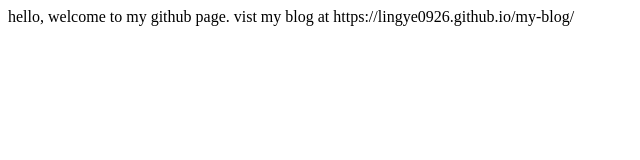
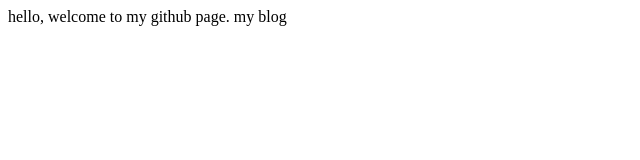
Before and after one commit to lingye0926/lingye0926.github.io, a plain HTML site: page index.html in a window 1280 px wide. Shown: the whole page, without its empty margins (0-640 px from the left). Drawn offline with Linux system fonts and the light colour scheme.

Commit message:
Update index.html
update

```diff
--- a/index.html
+++ b/index.html
@@ -8,6 +8,6 @@
 </head>
 <body>
     hello, welcome to my github page.
-    vist my blog at https://lingye0926.github.io/my-blog/
+    <span>my blog <link src="https://lingye0926.github.io/my-blog/"></span>
 </body>
 </html>
```
